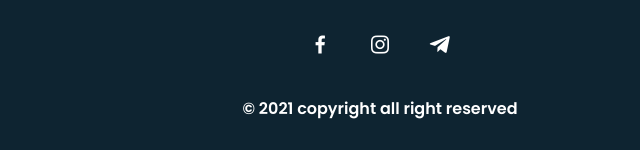
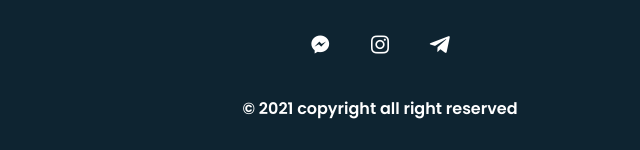
Before and after one commit to abzgif/abz, a plain HTML site: page index.html in a window 1280 px wide. Shown: the part 1859-2009 px from the top of the page, 260-900 px from the left. Drawn offline with nearby package versions, Linux system fonts and the light colour scheme.

Commit message:
Update index.html

```diff
--- a/index.html
+++ b/index.html
@@ -92,7 +92,7 @@
         <footer class="footer">
             <p class="footer__title">#AbuzarGifary</p>
             <div class="footer__social">
-                <a href="https://facebook.com/abzgif" class="footer__icon"><i class='bx bxl-facebook' ></i></a>
+                <a href="https://facebook.com/abzgif" class="footer__icon"><i class='bx bxl-messenger' ></i></a>
                 <a href="https://instagram.com/abzgif" class="footer__icon"><i class='bx bxl-instagram' ></i></a>
                 <a href="https://t.me/abzgif" class="footer__icon"><i class='bx bxl-telegram' ></i></a>
             </div>
```
